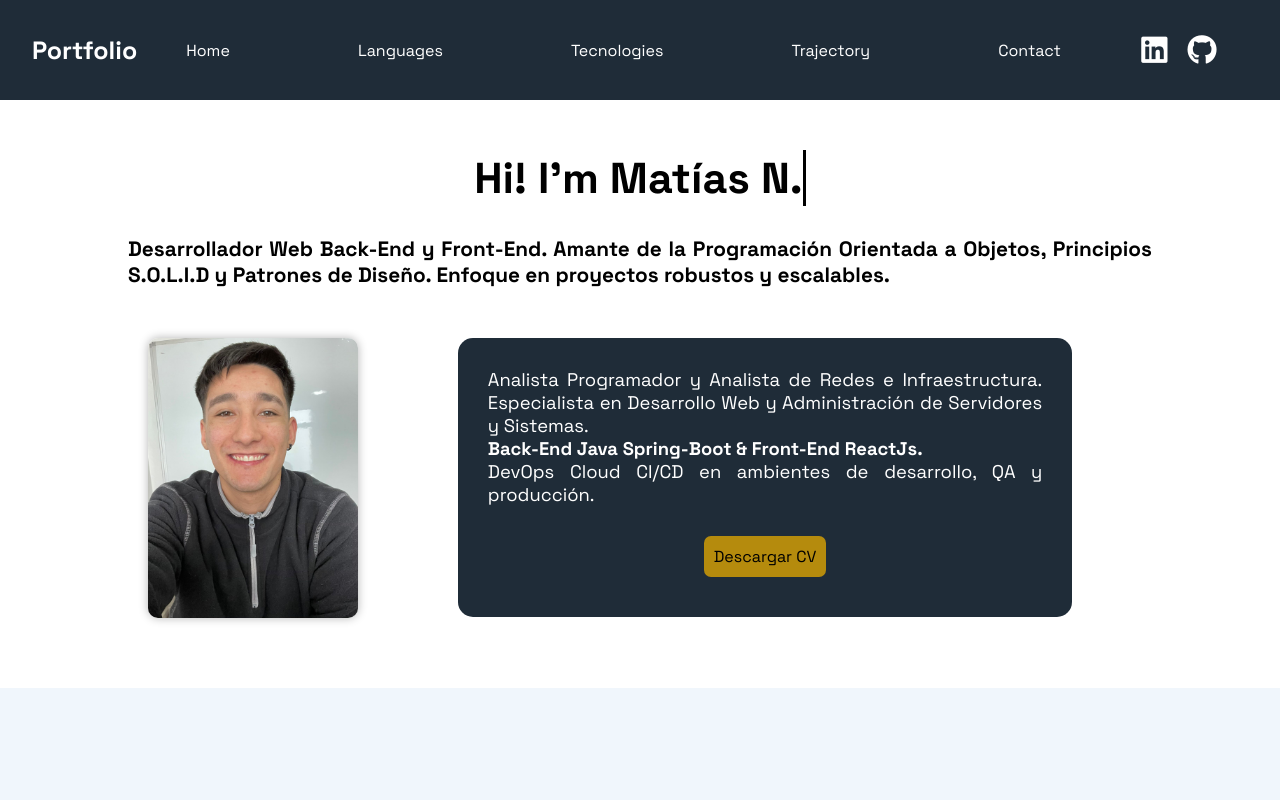
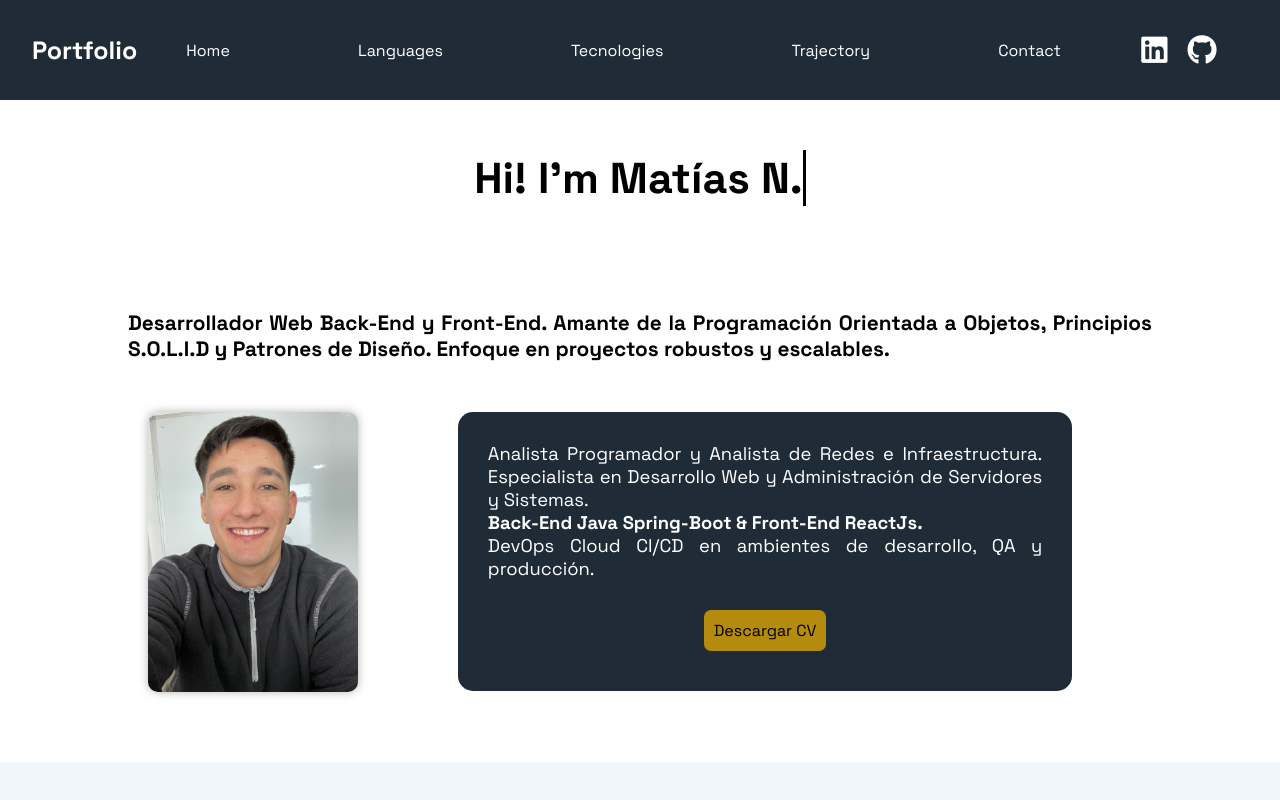
Before and after one commit to MatiasValdees/Portafolio, a React (Vite) app: page / in a window 1280 px wide. Shown: the top 800 px of the page. Built offline with nearby package versions, Linux system fonts and the light colour scheme.

Commit message:
fix altura

```diff
--- a/src/components/Banner/Banner.css
+++ b/src/components/Banner/Banner.css
@@ -1,9 +1,12 @@
+.container-banner{
+    min-height: 130px;
+}
 .cursor {
     border-right: 3px solid black; /* Línea vertical que simula la barra de escritura */
     animation: cursor-blink 0.4s step-end infinite;
 }
 .title-Banner{
-    margin-top: 100px;
+    margin-top: 90px;
     text-align: center;
 }
 
--- a/src/components/Summary/Summary.css
+++ b/src/components/Summary/Summary.css
@@ -1,3 +1,4 @@
+
 .container-photo{
     display: flex;
     justify-content: center;
```
